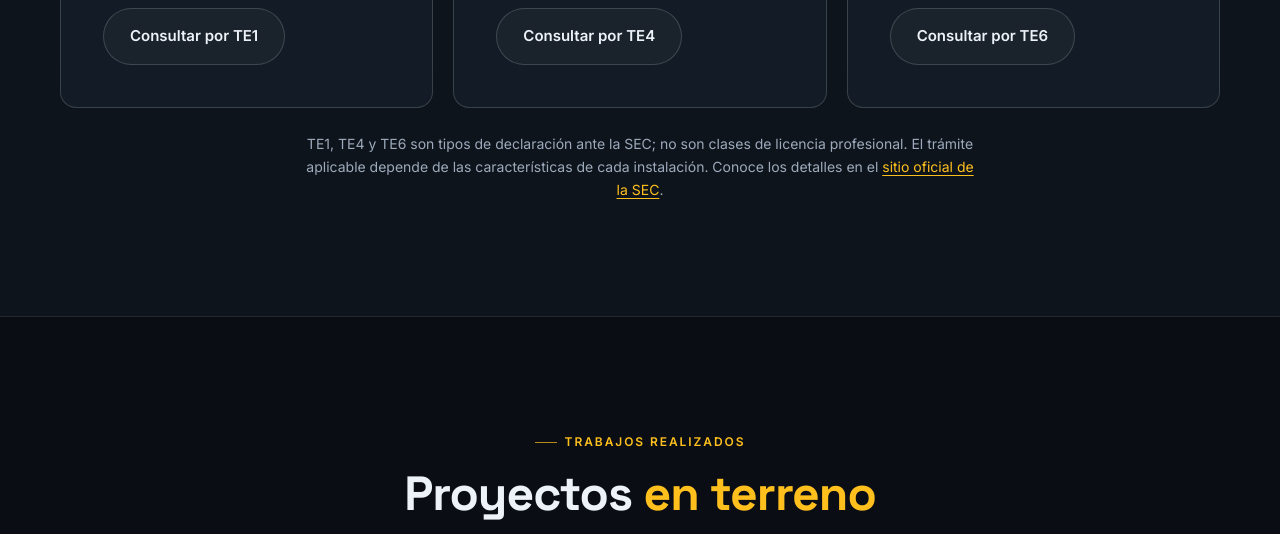
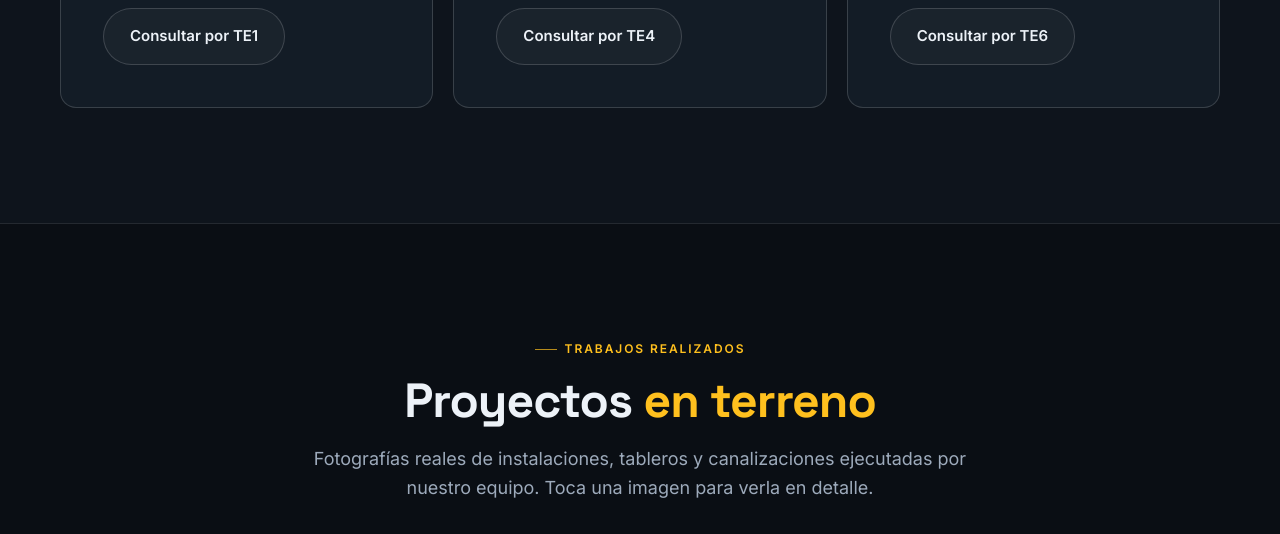
Before and after one commit to YonatanEscalona/SolucionesIntegralesElectricidad, a website: page index.html in a window 1280 px wide. Shown: the part 2980-3514 px from the top of the page. Drawn offline with Linux system fonts and the light colour scheme.

Commit message:
Remove SEC explanatory note

```diff
--- a/index.html
+++ b/index.html
@@ -266,8 +266,6 @@ h2.title{font-size:clamp(1.9rem,4vw,3rem);font-weight:700;margin:16px 0 0}
 .declaration-card p{color:var(--muted);margin-top:14px}
 .declaration-card .ticks{margin-top:24px;margin-bottom:30px}
 .declaration-card .btn{margin-top:auto}
-.declaration-context{color:var(--muted);font-size:14px;max-width:76ch;margin:24px auto 0;text-align:center}
-.declaration-context a{color:var(--amber);text-decoration:underline;text-underline-offset:3px}
 
 /* ---------- CTA banda ---------- */
 .cta-band{
@@ -610,7 +608,6 @@ h2.title{font-size:clamp(1.9rem,4vw,3rem);font-weight:700;margin:16px 0 0}
           <a class="btn btn-ghost" href="https://wa.me/56935172731?text=Hola%2C%20quiero%20consultar%20por%20un%20cargador%20de%20veh%C3%ADculo%20el%C3%A9ctrico%20y%20su%20declaraci%C3%B3n%20TE6." target="_blank" rel="noopener">Consultar por TE6</a>
         </article>
       </div>
-      <p class="declaration-context">TE1, TE4 y TE6 son tipos de declaración ante la SEC; no son clases de licencia profesional. El trámite aplicable depende de las características de cada instalación. Conoce los detalles en el <a href="https://www.sec.cl/servicios-sec/" target="_blank" rel="noopener">sitio oficial de la SEC</a>.</p>
     </div>
   </section>
 
```
